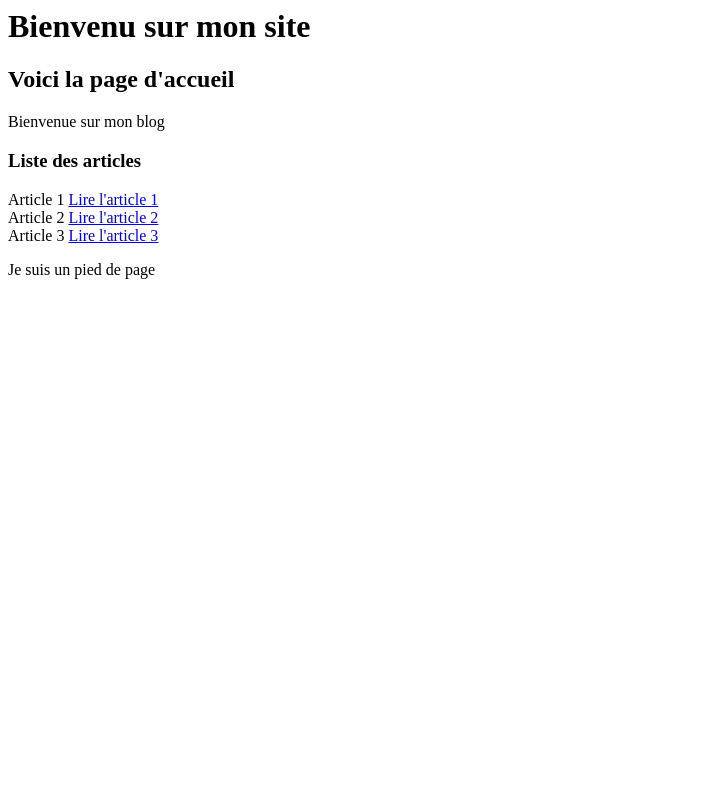
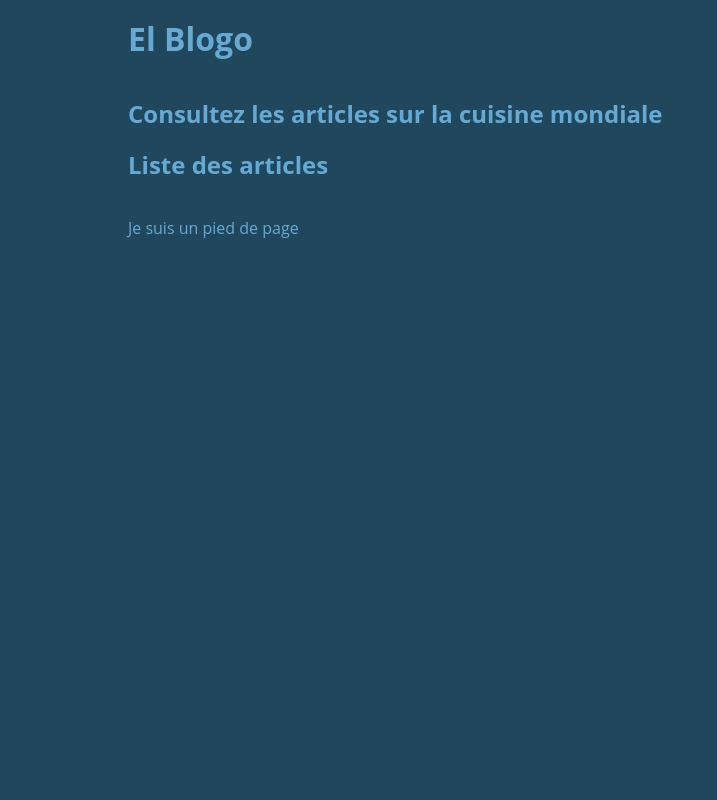
Before and after one commit to dehemPierrick/live10, a PHP site: page / in a window 1280 px wide. Shown: the whole page, without its empty margins (0-717 px from the left). Run offline with PHP 8.4, Linux system fonts and the light colour scheme; data that the repository does not hold is empty.

Commit message:
Blog : récupération et affichage des données de la base

```diff
--- /dev/null
+++ b/PHP/04.blog/css/style.css
@@ -0,0 +1,49 @@
+* { box-sizing: border-box }
+
+html { font-size: 62.5%; }
+
+body {
+    font-family: 'Open Sans', sans-serif;
+    font-size: 1.6rem;
+}
+
+.flex {
+    display: flex;
+    flex-wrap: wrap;
+    justify-content: space-between;
+}
+
+.title {
+    font-weight: bold;
+    font-size: 150%;
+}
+
+.fullwidth {
+    width: 100%;
+}
+
+.flex > *:not(.fullwidth) {
+    width: calc(100% / 3)
+}
+
+.container {
+    max-width: 1200px;
+    width: 80%;
+    margin: 0 auto;
+}
+
+.justify {
+    text-align: justify;
+}
+
+/* COLORS */
+body {
+    background-color: #21475d;
+    color: #65aad5;
+}
+
+a {
+    color: steelblue;
+    font-weight: bold;
+    text-decoration: none;
+}
--- a/PHP/04.blog/index.php
+++ b/PHP/04.blog/index.php
@@ -1,4 +1,6 @@
 <?php
+
+require_once "php/pdo.php";
 
 // définition d'une page par défaut "home"
 $template = "home";
@@ -15,4 +17,32 @@ if (array_key_exists('page', $_GET)) {
     }
 }
 
+//////////////////////////////////////////////////////////////////////////
+
+$articles = fetchAll("SELECT id, title, category FROM articles");
+
+
+// ce long test moche ne sert qu'a vérifier que j'ai une url de type :
+// index.php?page=article&&id=XX
+if (array_key_exists('page', $_GET) &&      // vérification que page est présente
+    $_GET['page'] == 'article' &&           // vérification que page == article
+    array_key_exists('id', $_GET) &&        // vérification que id est présent
+    ctype_digit($_GET['id'])
+)               // vérification que id est bien un nombre
+{
+
+    // filtrage de l'id
+    $article_id = intval($_GET['id']);
+
+    // requête de récupération des infos de l'article
+    $sql = "SELECT id, author, title, content, category, creationDate
+            FROM articles
+            WHERE id = ?
+    ";
+
+    $article = fetch($sql, [$article_id]);
+}
+
+
+//////////////////////////////////////////////////////////////////////////
 include "pages/layout.phtml";
--- a/PHP/04.blog/pages/home.phtml
+++ b/PHP/04.blog/pages/home.phtml
@@ -1,19 +1,15 @@
-<h2>Voici la page d'accueil</h2>
-<p>Bienvenue sur mon blog</p>
-<section>
-    <h3>Liste des articles</h3>
-    <article>
-        Article 1
-        <a href="index.php?page=article&id=1" title="lire l'article">Lire l'article 1</a>
-    </article>
-
-    <article>
-        Article 2
-        <a href="index.php?page=article&id=2" title="lire l'article">Lire l'article 2</a>
-    </article>
-
-    <article>
-        Article 3
-        <a href="index.php?page=article&id=3" title="lire l'article">Lire l'article 3</a>
-    </article>
+<section class="flex container">
+    <header class="fullwidth">
+        <h2>Consultez les articles sur la cuisine mondiale</h2>
+        <p class="title ">Liste des articles</p>
+    </header>
+    <?php foreach ($articles as $article): ?>
+        <article>
+            <h3><?= $article['title'] ?></h3>
+            <p>
+                <a href="index.php?page=article&id=<?= $article['id'] ?>" title="lire l'article <?= $article['title'] ?>">Lire
+                                                                                                                          l'article</a>
+            </p>
+        </article>
+    <?php endforeach; ?>
 </section>
--- a/PHP/04.blog/pages/layout.phtml
+++ b/PHP/04.blog/pages/layout.phtml
@@ -1,6 +1,18 @@
+<!doctype html>
+<html lang="en">
+<head>
+    <meta charset="UTF-8">
+    <meta name="viewport" content="width=device-width, user-scalable=no, initial-scale=1.0, maximum-scale=1.0, minimum-scale=1.0">
+    <meta http-equiv="X-UA-Compatible" content="ie=edge">
+    <title>El Blogo</title>
+    <link rel="stylesheet" href="css/normalize.css">
+    <link rel="stylesheet" href="css/style.css">
+</head>
+<body>
+
 <!-- en tête -->
-<header>
-    <h1>Bienvenu sur mon site</h1>
+<header class="container">
+    <h1>El Blogo</h1>
 </header>
 
 
@@ -10,6 +22,8 @@
 </main>
 
 <!-- pied de page -->
-<footer>
+<footer class="container">
     <p>Je suis un pied de page</p>
 </footer>
+</body>
+</html>
--- /dev/null
+++ b/PHP/04.blog/php/pdo.php
@@ -0,0 +1,25 @@
+<?php
+
+
+////////////////////            CONNEXION           ////////////////////////////////
+$pdo = new PDO('mysql:host=localhost;dbname=blog;charset=utf8', 'root', '');
+
+// Afficher les erreurs PDO
+$pdo->setAttribute(PDO::ATTR_ERRMODE, PDO::ERRMODE_EXCEPTION);
+$pdo->setAttribute(PDO::ATTR_EMULATE_PREPARES, false);
+
+
+////////////////////         FONCTION UTILES        ////////////////////////////////
+function fetchAll($sql, array $params = []) {
+    global $pdo;
+    $request = $pdo->prepare($sql);
+    $request->execute($params);
+    return $request->fetchAll(PDO::FETCH_ASSOC);
+}
+
+function fetch($sql, array $params = []) {
+    global $pdo;
+    $request = $pdo->prepare($sql);
+    $request->execute($params);
+    return $request->fetch(PDO::FETCH_ASSOC);
+}
```
Also changed, not shown: PHP/04.blog/pages/article.phtml (+8 -5 lines), PHP/04.blog/css/normalize.css (added).
